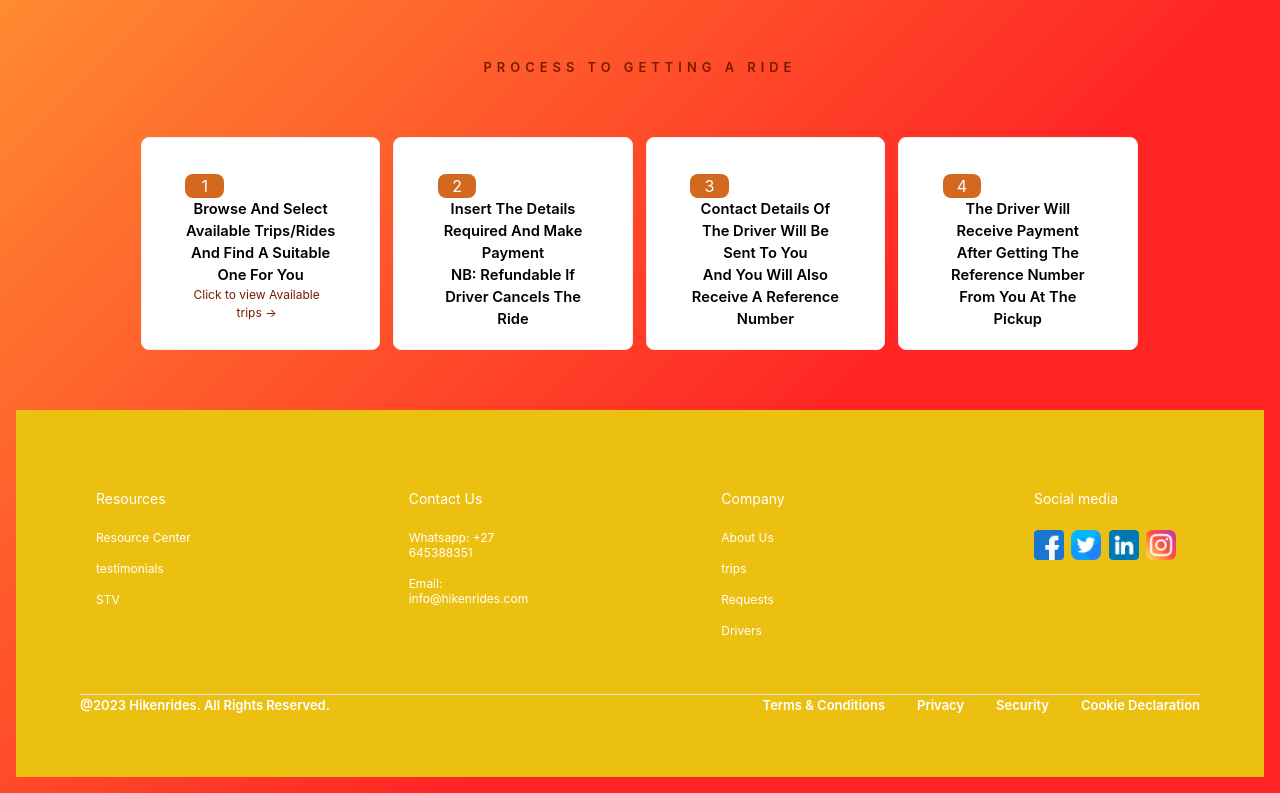
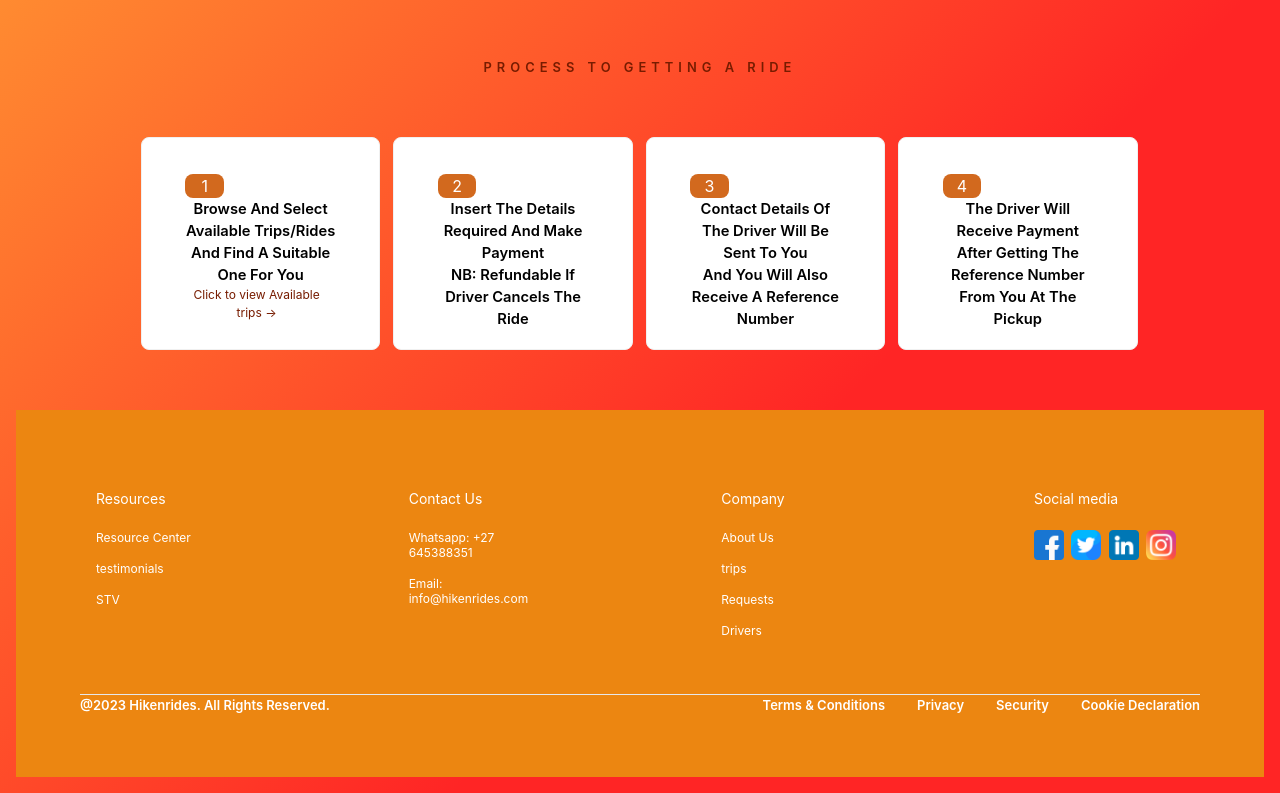
Before and after one commit to hikenrides/company_website, a React (Vite) app in the folder client/: page / in a window 1280 px wide. Shown: the part 1105-1898 px from the top of the page. Built offline with nearby package versions, Linux system fonts and the light colour scheme; no server answers.

Commit message:
footer color

```diff
--- a/client/src/footer.css
+++ b/client/src/footer.css
@@ -3,7 +3,7 @@
 }
 
 .footer {
-    background-color: #ecc011;
+    background-color: #ec8611;
 }
 
 .sb__footer {
```
